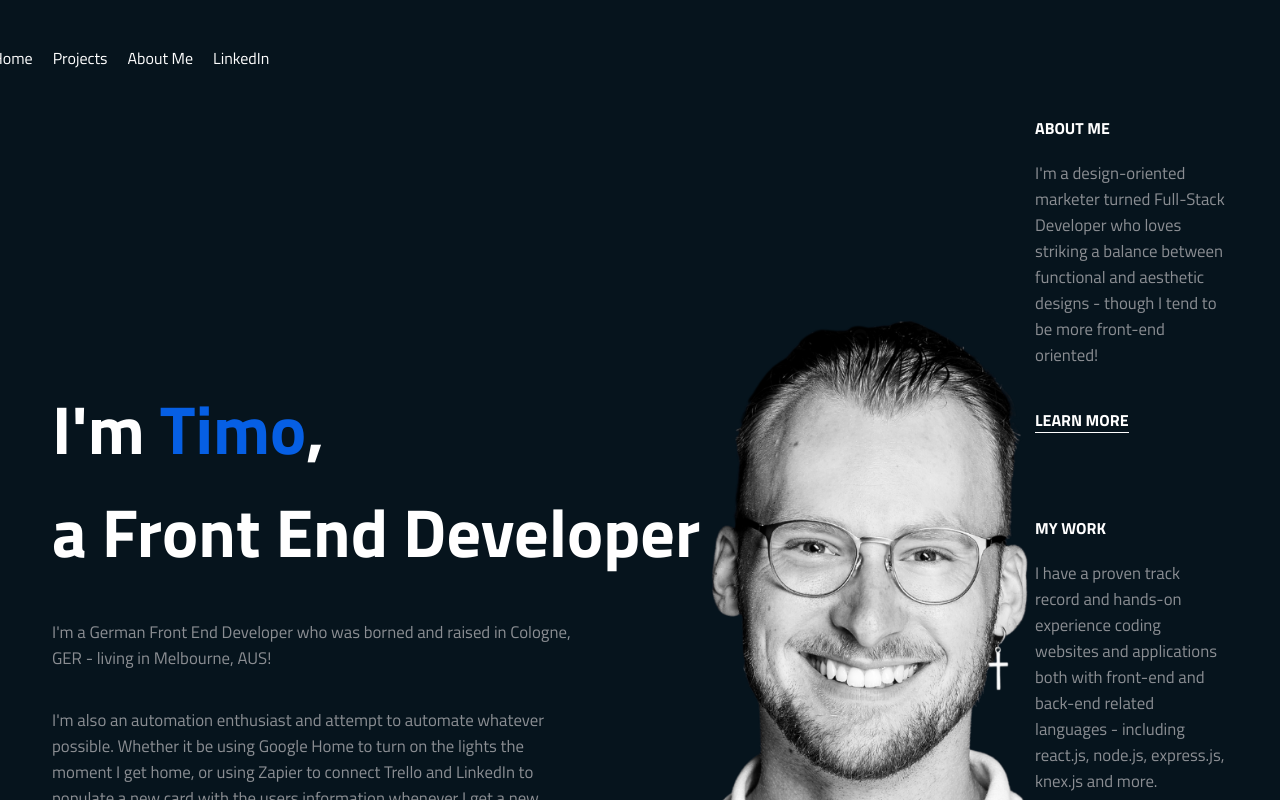
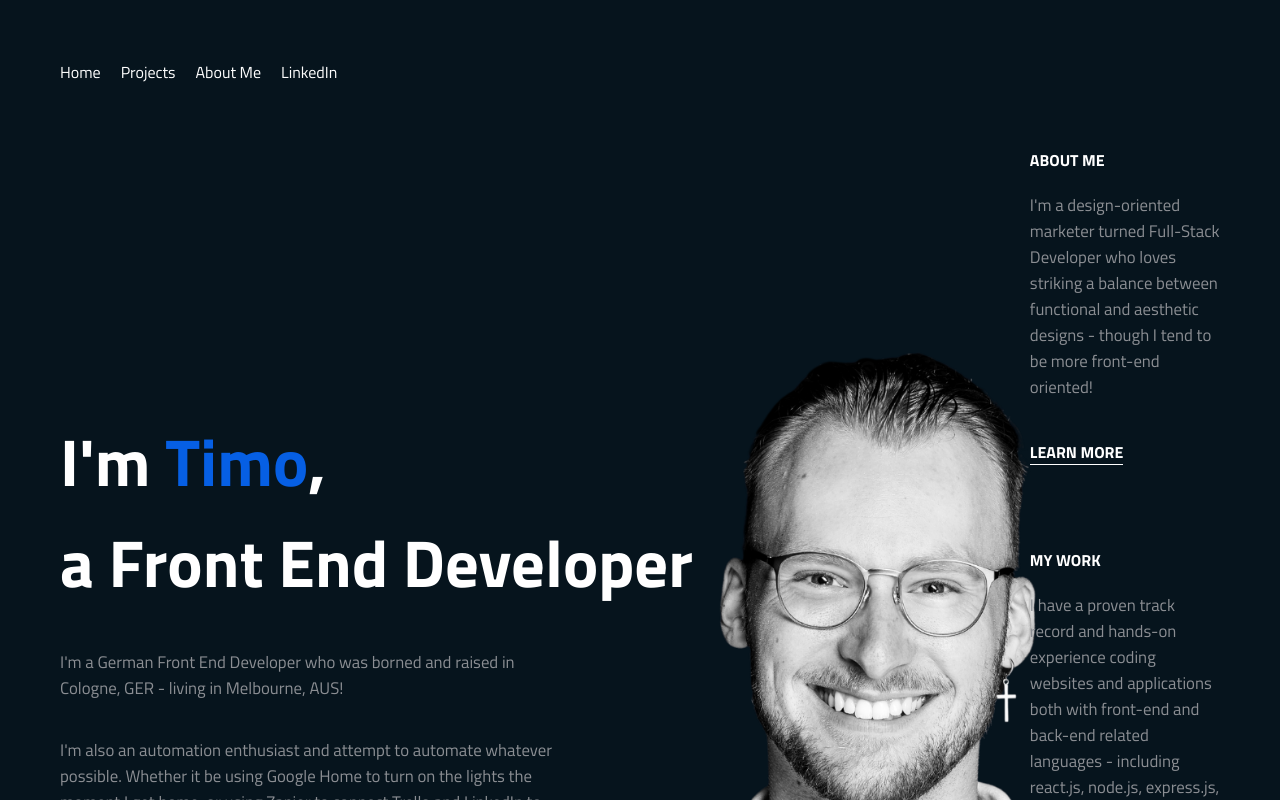
Before and after one commit to timohuennebeck/portfolio-website, a React (Create React App) app: page / in a window 1280 px wide. Shown: the top 800 px of the page. Built offline with nearby package versions, Linux system fonts and the light colour scheme.

Commit message:
remove fixed header

```diff
--- a/src/components/HeaderDesktop/HeaderDesktop.scss
+++ b/src/components/HeaderDesktop/HeaderDesktop.scss
@@ -1,17 +1,13 @@
 @use "../../styles/partials/mixins" as *;
+@use "../../styles/partials/variables" as *;
 
 .header-desktop {
     display: flex;
-    max-width: 92.25rem;
-    margin: auto;
 
     &__links {
         display: flex;
         gap: 1.25rem;
-        flex: 0.5 1 0;
         list-style-type: none;
-        position: relative;
-        left: -0.5rem;
 
         &-linkedin {
             text-decoration: none;
--- a/src/components/HeaderMobile/HeaderMobile.jsx
+++ b/src/components/HeaderMobile/HeaderMobile.jsx
@@ -11,8 +11,8 @@ export default function HeaderMobile({ setModalIsOpen }) {
             <div className="header-mobile__svg">
                 <svg
                     xmlns="http://www.w3.org/2000/svg"
-                    width="28"
-                    height="28"
+                    width="32"
+                    height="32"
                     viewBox="0 0 24 24"
                     className="header-mobile__svg-img"
                 >
--- a/src/components/HeaderMobile/HeaderMobile.scss
+++ b/src/components/HeaderMobile/HeaderMobile.scss
@@ -6,7 +6,7 @@
     color: #fff;
     @include flex-column;
     gap: 1.25rem;
-    max-width: 42.5rem;
+    max-width: 41.75rem;
     margin: auto;
 
     &__svg {
--- a/src/components/NavBar/NavBar.scss
+++ b/src/components/NavBar/NavBar.scss
@@ -28,7 +28,7 @@
     }
 
     &__card-modal {
-        padding: 1.25rem;
+        padding: 1.75rem;
         height: 100%;
         background-color: $prim-color-1;
     }
--- a/src/pages/IntroductionPage/IntroductionPage.scss
+++ b/src/pages/IntroductionPage/IntroductionPage.scss
@@ -4,18 +4,9 @@
 .introduction {
     padding-bottom: 0.5rem;
 
+
     @include desktop {
         border-bottom: 2px solid white;
-    }
-
-    &__nav-bar {
-        @include flex-vertical;
-        position: fixed;
-        width: 100%;
-        background-color: $prim-color-1;
-        height: 7.25rem;
-        top: 0;
-        left: 0;
     }
 
     &__sub {
--- a/src/styles/partials/_fonts.scss
+++ b/src/styles/partials/_fonts.scss
@@ -22,7 +22,7 @@ h1 {
     font-size: 3.25rem;
 
     @include desktop {
-        font-size: 4.25rem;
+        font-size: 4.15rem;
     }
 }
 
--- a/src/styles/partials/_global.scss
+++ b/src/styles/partials/_global.scss
@@ -9,6 +9,6 @@ html {
     overflow-x: hidden;
 
     @include desktop {
-        padding: 3.25rem;
+        padding: 3.75rem;
     }
 }
```
